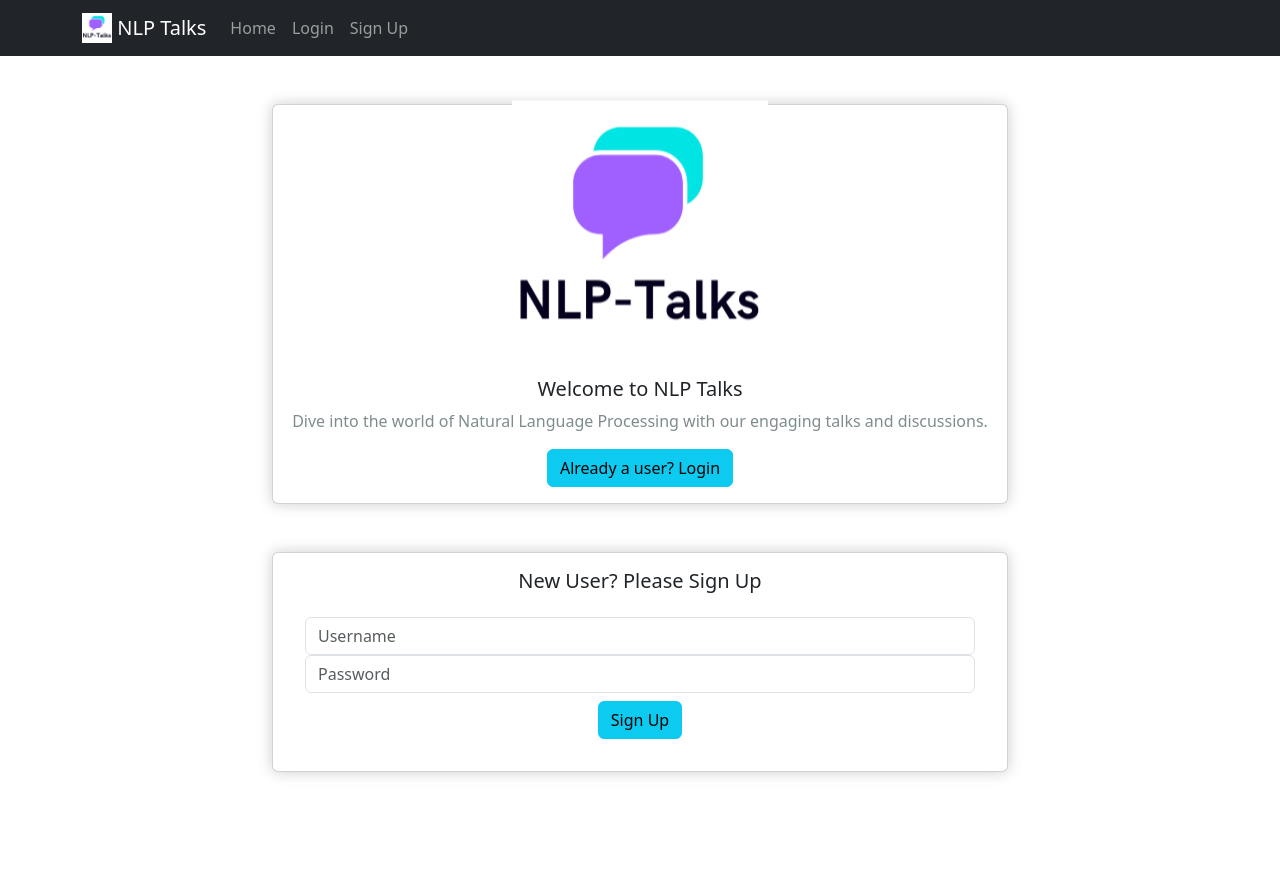
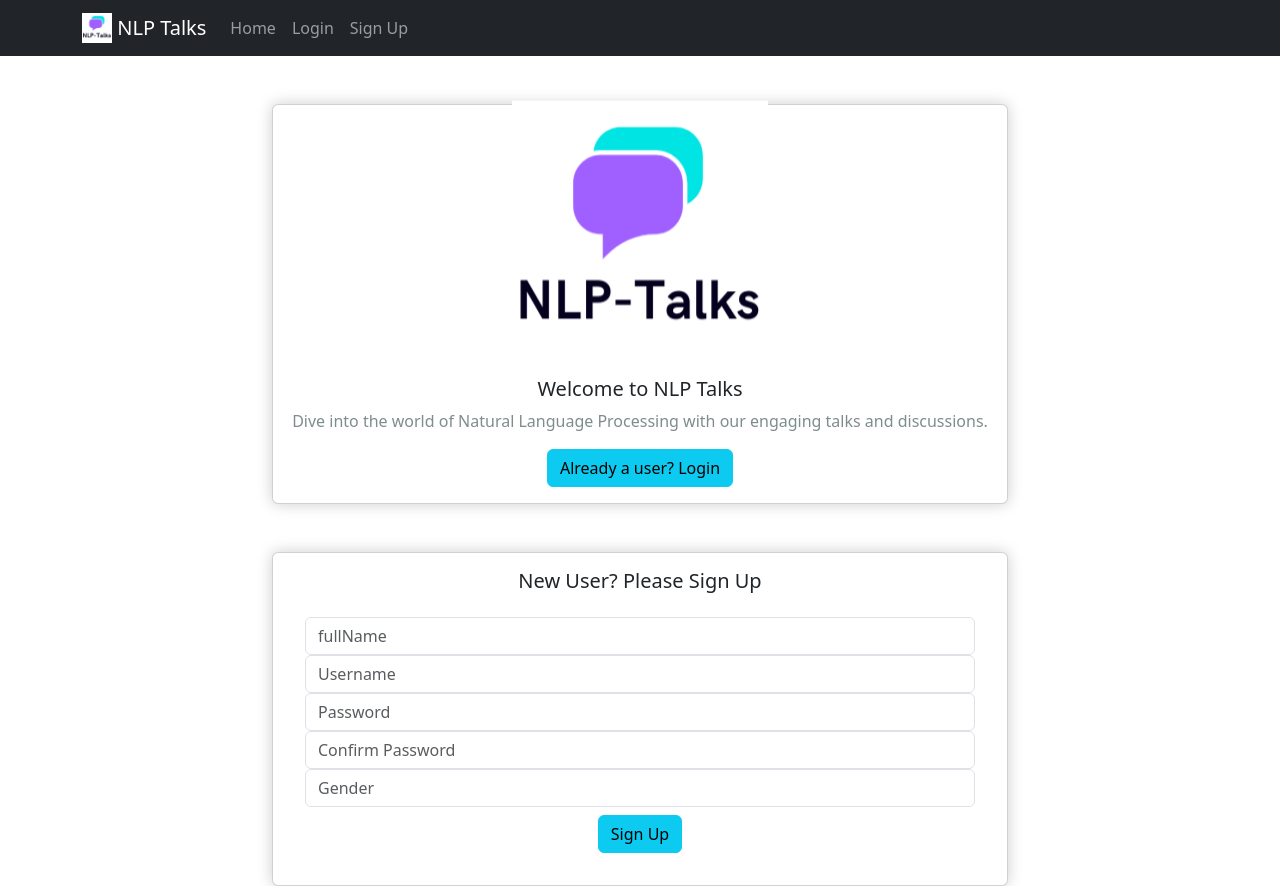
Before and after one commit to apeksha-ankola/mini-project, a React (Create React App) app in the folder frontend/: page / in a window 1280 px wide. Before the commit the page ends 800 px from the top, so only its background shows below. Built offline with nearby package versions, Linux system fonts and the light colour scheme.

Commit message:
fixed signup page

```diff
--- a/frontend/src/Components/Signup/Signup.jsx
+++ b/frontend/src/Components/Signup/Signup.jsx
@@ -4,17 +4,28 @@ import { useNavigate } from 'react-router-dom';
 import { Form, Button } from 'react-bootstrap';
 
 function SignUp() {
-  const [formData, setFormData] = useState({ username: '', password: '' });
+  const [formData, setFormData] = useState({ fullName:'', username: '', password: '', confirmPassword:'', gender:'' });
   const navigate = useNavigate();
 
   const handleSubmit = async (e) => {
     e.preventDefault();
-    await signUp(formData);
-    navigate('/dashboard'); // Redirect to dashboard
+    console.log(formData);
+    // await signUp(formData);
+    // navigate('/dashboard'); // Redirect to dashboard
   };
 
   return (
     <Form onSubmit={handleSubmit} className="p-3">
+
+      <Form.Group controlId="formBasicFullName">
+        <Form.Control
+          type="text"
+          placeholder="fullName"
+          value={formData.fullName}
+          onChange={(e) => setFormData({ ...formData, fullName: e.target.value })}
+        />
+      </Form.Group>
+
       <Form.Group controlId="formBasicUsername">
         <Form.Control
           type="text"
@@ -33,6 +44,24 @@ function SignUp() {
         />
       </Form.Group>
 
+      <Form.Group controlId="formBasicConfirmPassword">
+        <Form.Control
+          type="password"
+          placeholder="Confirm Password"
+          value={formData.confirmPassword}
+          onChange={(e) => setFormData({ ...formData, confirmPassword: e.target.value })}
+        />
+      </Form.Group>
+
+      <Form.Group controlId="formBasicGender">
+        <Form.Control
+          type="text"
+          placeholder="Gender"
+          value={formData.gender}
+          onChange={(e) => setFormData({ ...formData, gender: e.target.value })}
+        />
+      </Form.Group>
+
       <Button variant="info" type="submit" className="mt-2">
         Sign Up
       </Button>
```
Also changed, not shown: frontend/package.json (+1 -6 lines), frontend/src/hooks/useSignup.js (added, +55 -0 lines), 1 other file (tests, documents, lock files or other folders).
